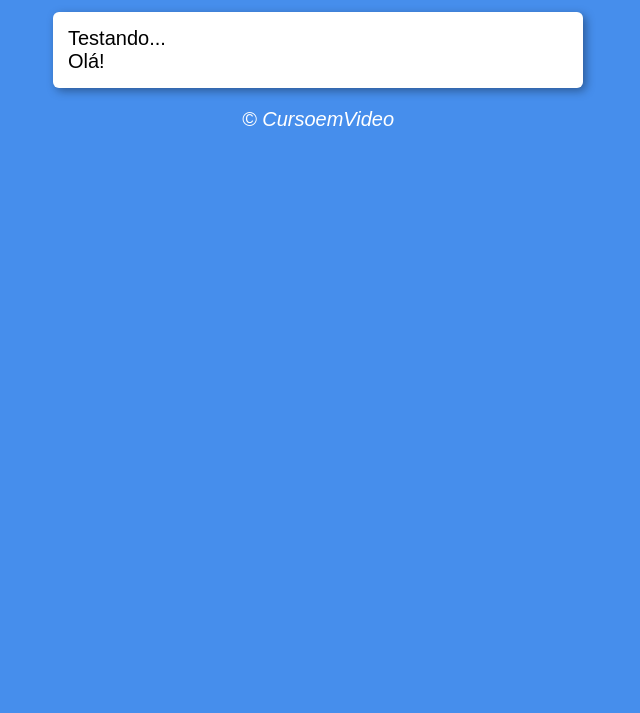
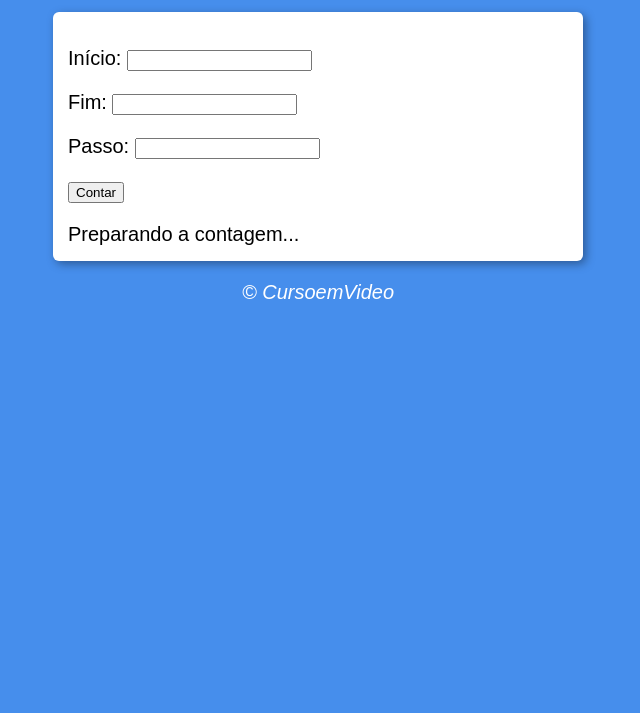
Before and after one commit to HarrymanOfi/Estudos-JavaScript, a plain HTML site: page aula14exs/ex1/modelo.html in a window 1280 px wide. Shown: the part 87-800 px from the top of the page, without its empty margins (322-962 px from the left). Drawn offline with Linux system fonts and the light colour scheme.

Commit message:
Ex1 Aula14

```diff
--- a/aula14exs/ex1/modelo.html
+++ b/aula14exs/ex1/modelo.html
@@ -3,19 +3,22 @@
 <head>
     <meta charset="UTF-8">
     <meta name="viewport" content="width=device-width, initial-scale=1.0">
-    <title>Modelo Exercicio</title>
+    <title>Super Contador</title>
     <link rel="stylesheet" href="estilo.css">
 </head>
 <body>
     <header>
-        <h1>Título</h1>
+        <h1>Vamos Contar</h1>
     </header>
     <section>
-        <div>
-            Testando...
+        <div id="dados">
+            <p>Início: <input type="number" name="inicio" id="txti"></p>
+            <p>Fim: <input type="number" name="fim" id="txtf"></p>
+            <p>Passo: <input type="number" name="passo" id="txtp"></p>
+            <p><input type="button" value="Contar" onclick="contar()"></p>
         </div>
-        <div>
-            Olá!
+        <div id="res">
+            Preparando a contagem...
         </div>
     </section>
     <footer>
--- a/aula14exs/ex1/script.js
+++ b/aula14exs/ex1/script.js
@@ -1 +1,31 @@
-alert('Olá')
+function contar() {
+    let ini = document.getElementById('txti')
+    let fim = document.getElementById('txtf')
+    let passo = document.getElementById('txtp')
+    let res = document.getElementById('res')
+
+    if (ini.value.length == 0 || fim.value.length == 0 || passo.value.length == 0) {
+        res.innerHTML = 'Impossível Contar!'
+        //window.alert('[ERRO] Faltam dados!')
+    } else {
+        res.innerHTML = 'Contando: <br>'
+        let i = Number(ini.value)
+        let f = Number(fim.value)
+        let p = Number(passo.value)
+        if (p <= 0){
+            window.alert('Passo inválido! Considerando PASSO 1')
+            p = 1
+        }
+
+        if (i < f) {
+            for(let c = i; c <= f; c += p){
+                res.innerHTML += ` ${c} \u{1F449}`
+            }
+        }else {
+            for(let c = i; c >= f; c -= p){
+                res.innerHTML += ` ${c} \u{1F449}`
+            }
+        }
+        res.innerHTML += `\u{1F3C1}`
+    }
+}
```
